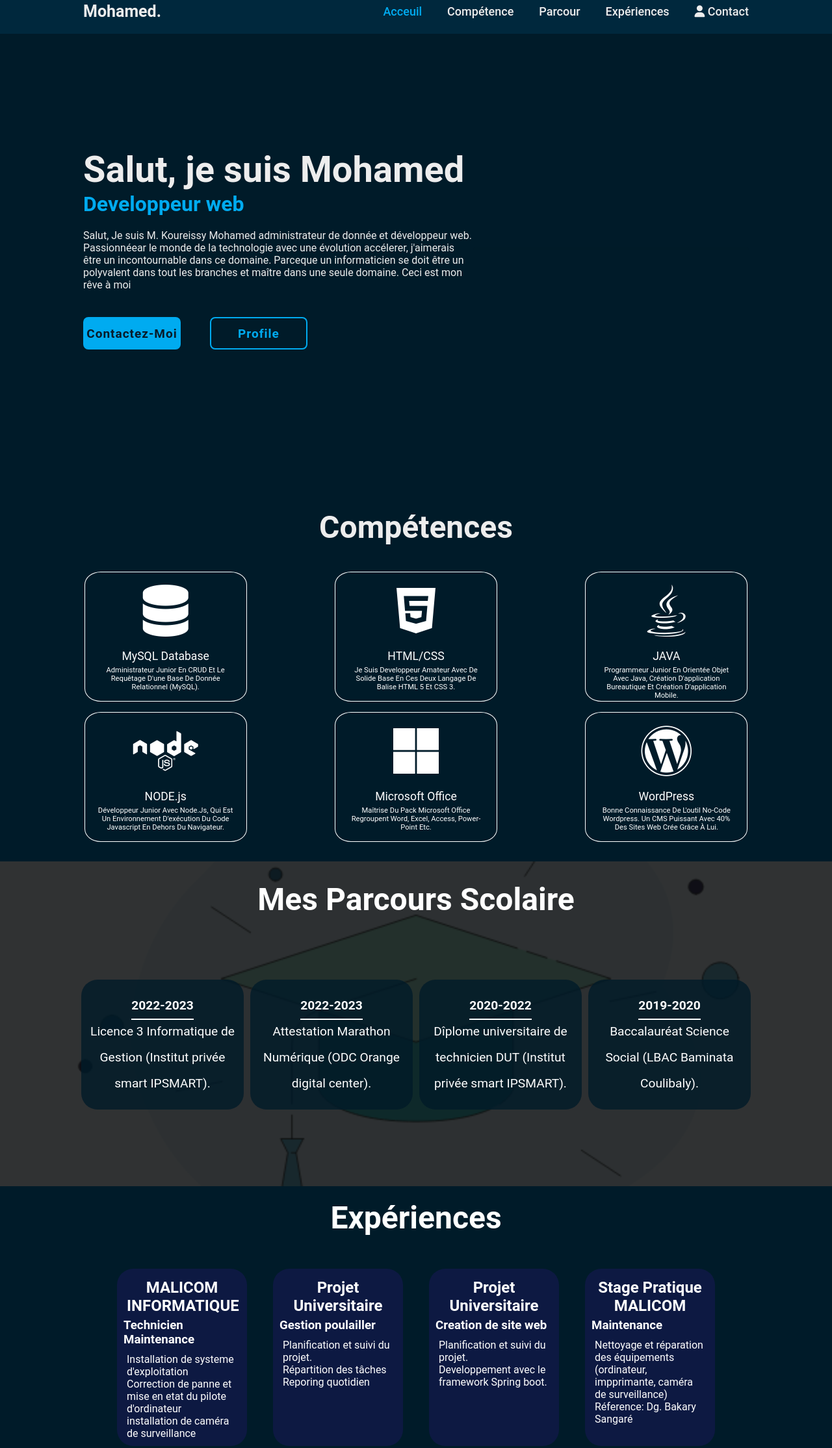
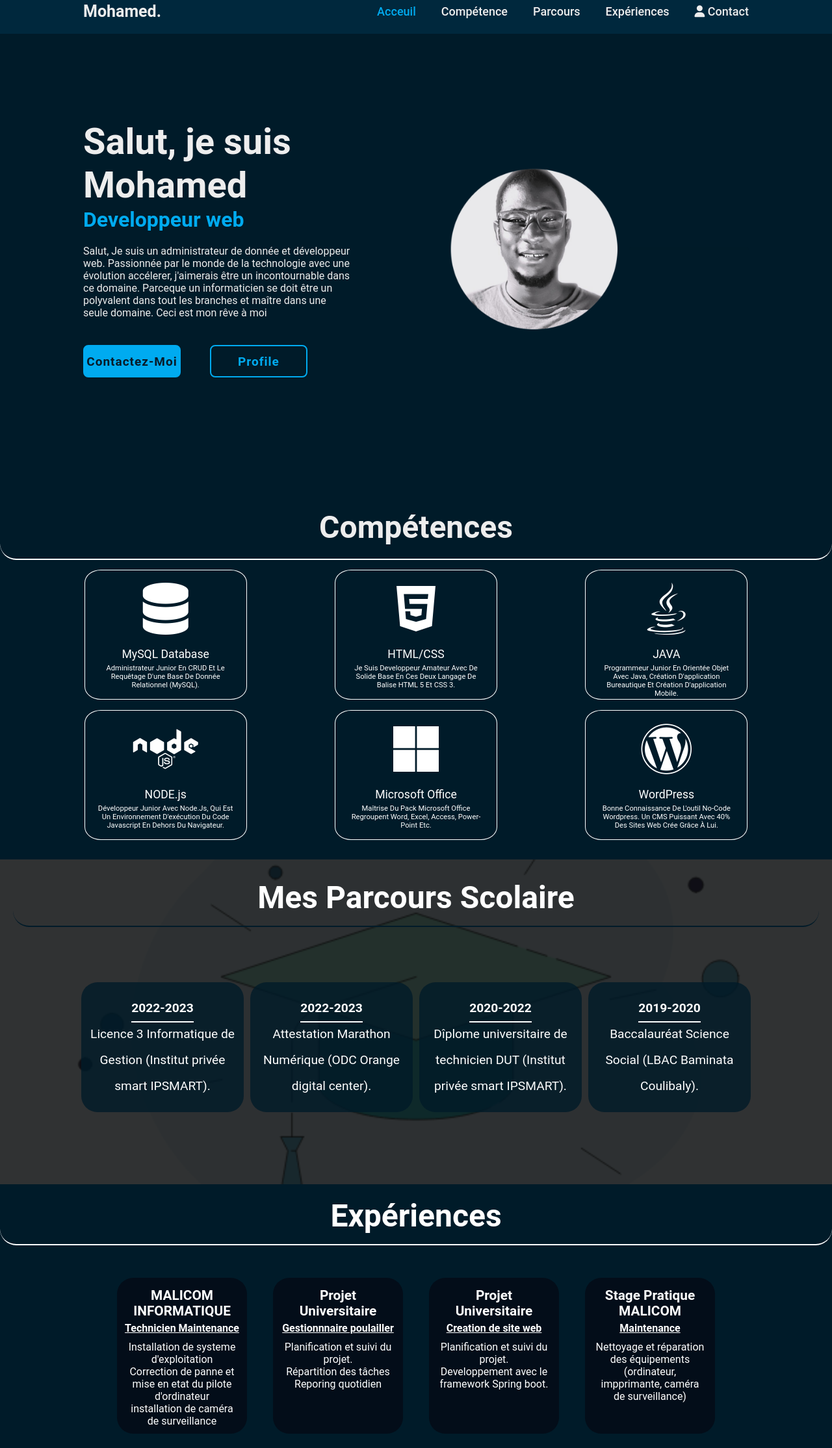
Before and after one commit to Mohamed-ux-lab/PortFolio, a website: page Client/src/index.html in a window 1280 px wide. Shown: the part 17-2246 px from the top of the page at 65% size. Drawn offline with Linux system fonts and the light colour scheme.

Commit message:
mise à jours

```diff
--- a/Client/src/index.html
+++ b/Client/src/index.html
@@ -15,7 +15,7 @@
         <nav class="navbar">
             <a href="#home" class="active">Acceuil</a>
             <a href="#skills">Compétence</a>
-            <a href="#parcour">Parcour</a>
+            <a href="#parcour">Parcours</a>
             <a href="#experiences">Expériences</a>
             <a href="#contacts"><i class="fa-solid fa-user"></i> Contact</a>
         </nav>
@@ -24,11 +24,14 @@
         <div class="home-content">
             <h1>Salut, je suis Mohamed</h1>
             <h3>Developpeur web</h3>
-            <p>Salut, Je suis M. Koureissy Mohamed administrateur de donnée et développeur web. Passionnéear le monde de la technologie avec une évolution accélerer, j'aimerais être un incontournable dans ce domaine. Parceque un informaticien se doit être un polyvalent dans tout les branches et maître dans une seule domaine. Ceci est mon rêve à moi</p>
+            <p>Salut, Je suis un administrateur de donnée et développeur web. Passionnée par le monde de la technologie avec une évolution accélerer, j'aimerais être un incontournable dans ce domaine. Parceque un informaticien se doit être un polyvalent dans tout les branches et maître dans une seule domaine. Ceci est mon rêve à moi</p>
             <div class="btn-box">
                 <a href="#contacts">Contactez-Moi</a>
                 <a href="#">Profile</a>
             </div>
+        </div>
+        <div class="user-image">
+            <img src="./assets/images/ser-image.png" alt="image de moi">
         </div>
     </section>
     <h1 class="skills-title">Compétences</h1>
@@ -101,7 +104,7 @@
             </div>
             <div class="exps">
                 <h2>Projet Universitaire</h2>
-                <h3>Gestion poulailler</h3>
+                <h3>Gestionnnaire poulailler</h3>
                 <ul class="list-tahes">
                     <li>Planification et suivi du projet.</li>
                     <li>Répartition des tâches</li>
@@ -121,7 +124,6 @@
                 <h3>Maintenance</h3>
                 <ul class="list-tahes">
                     <li>Nettoyage et réparation des équipements (ordinateur, impprimante, caméra de surveillance)</li>
-                    <li>Réference: Dg. Bakary Sangaré</li>
                 </ul>
             </div>
         </div>
--- a/Client/src/style/style.css
+++ b/Client/src/style/style.css
@@ -63,6 +63,17 @@ body {
     height: 2px;
     border-top: 5px solid #001b29bf;
     border-radius: 32px;
+}
+
+.user-image{
+    width: 300px;
+    height: 250px;
+    margin-left: 125px;
+}
+
+.user-image img{
+    /* width: 100%; */
+    height: 100%;
 }
 
 .home-content {
@@ -201,6 +212,7 @@ body {
     justify-content: center;
     justify-items: center;
     padding: 0 70px;
+    margin-top: 15px;
     padding-bottom: 30px;
     color: #fff;
 }
@@ -208,7 +220,11 @@ body {
 .skills-title {
     font-size: 3rem;
     text-align: center;
-    padding-bottom: 40px;
+    padding-bottom: 20px;
+    border-bottom: 2px solid #fff;
+    border-bottom-left-radius: 25px;
+    border-bottom-right-radius: 25px;
+    border-bottom-width: 2px;
 }
 
 .card {
@@ -312,7 +328,11 @@ body {
 .parcour-title {
     text-align: center;
     font-size: 3rem;
-    padding-bottom: 10px;
+    padding-bottom: 15px;
+    border-bottom: 2px solid #001b29;
+    border-bottom-left-radius: 25px;
+    border-bottom-right-radius: 25px;
+    border-bottom-width: 2px;
 }
 
 .parcour-image {
@@ -370,6 +390,11 @@ body {
     margin-top: 20px;
     margin-bottom: 50px;
     font-size: 3rem;
+    padding-bottom: 15px;
+    border-bottom: 2px solid #fff;
+    border-bottom-left-radius: 25px;
+    border-bottom-right-radius: 25px;
+    border-bottom-width: 2px;
 }
 
 .list-exp{
@@ -381,7 +406,7 @@ body {
 .exps{
     width: 200px;
     height: auto;
-    background: rgba(21, 24, 83, 0.623);
+    background: rgba(6, 6, 15, 0.62);
     border: none;
     border-radius: 25px;
     padding: 10px 10px;
@@ -389,18 +414,29 @@ body {
 }
 
 .exps:hover{
-    color: #111;
-    background: #cac9d7;
+    color: #001b29;
+    background: #fff;
     transform: scale(1.1);
+}
+
+.list-taches li{
+    font-size: 0.5rem;
 }
 
 .exps h2{
     text-align: center;
-    font-size: 1.5rem;
+    font-size: 1.3rem;
     padding: 5px 5px;
 }
 
+.exps h3{
+    text-align: center;
+    font-size: 1rem;
+    text-decoration: underline;
+}
+
 .exps ul{
+    text-align: center;
     padding-top: 10px;
     padding-left: 5px;
     padding-right: 5px;
```
Also changed, not shown: Client/src/assets/images/ser-image.png (added).
